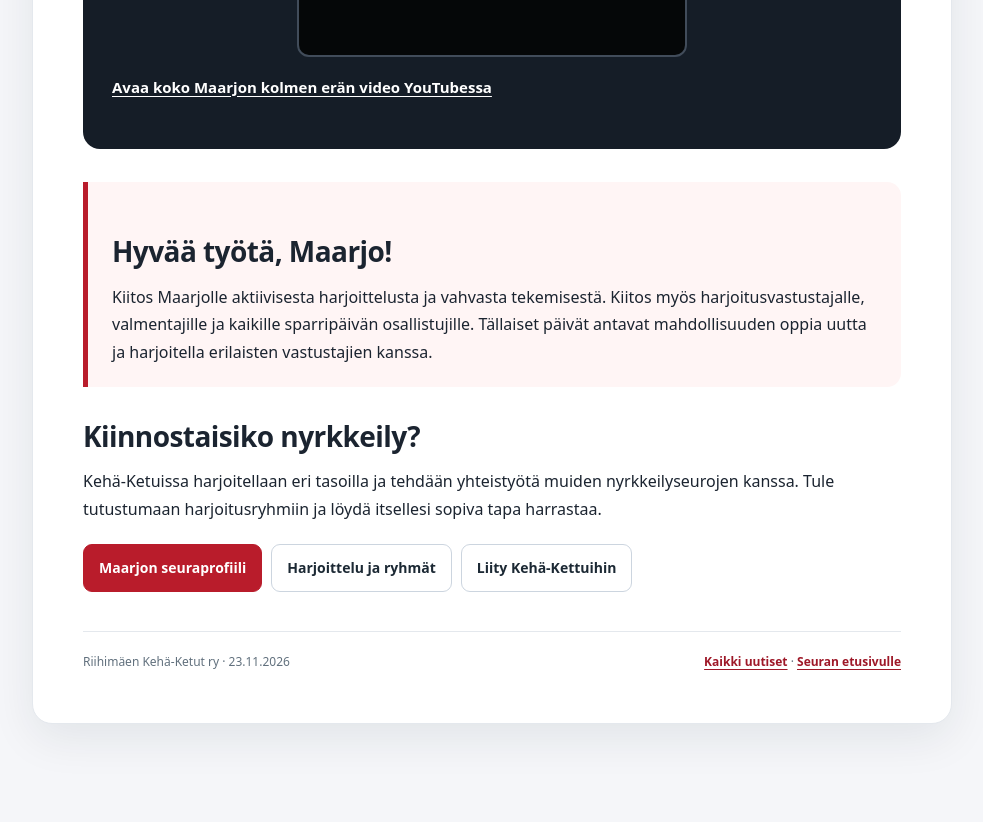
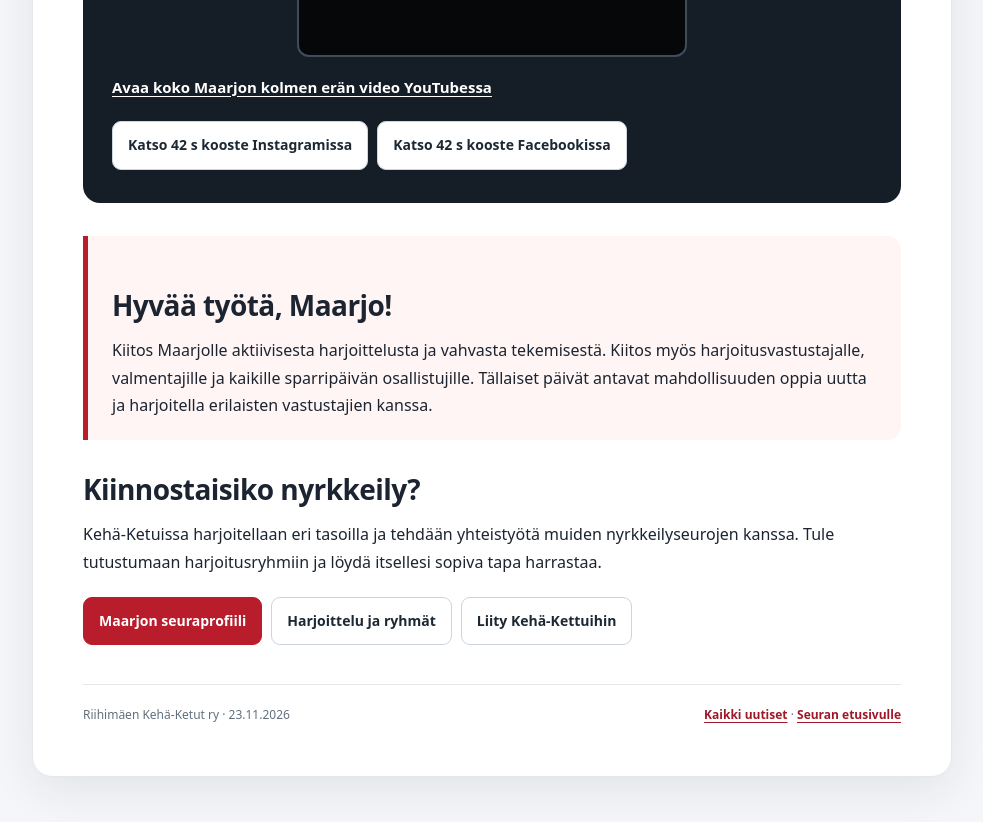
Before and after one commit to glesima/kehaketut-feed, a plain HTML site: page docs/tiedotteet/maarjo-ranne-maaratietoista-nyrkkeilya-2026-11-23.html in a window 1280 px wide. Shown: the part 1740-2562 px from the top of the page, without its empty margins (148-1131 px from the left). Before the commit the page ends 2519 px from the top, so only its background shows below. Drawn offline with Linux system fonts and the light colour scheme; grey boxes are pictures that could not be loaded.

Commit message:
Add confirmed PUBLISHED Maarjo Instagram and Facebook Reels links to athlete news

```diff
--- a/docs/tiedotteet/maarjo-ranne-maaratietoista-nyrkkeilya-2026-11-23.html
+++ b/docs/tiedotteet/maarjo-ranne-maaratietoista-nyrkkeilya-2026-11-23.html
@@ -62,6 +62,10 @@ p{margin:0 0 20px}h2{font-size:clamp(22px,3.3vw,28px);letter-spacing:-.02em;line
 <p>Riihimäellä 21.11.2026 järjestetyn sparripäivän videolla nähdään kolme erää harjoittelua. Kyseessä ei ole virallinen kilpailuottelu, vaan seurojen yhteistä sparritoimintaa.</p>
 <div class="vbox"><iframe loading="lazy" title="Maarjo Ranne – kolme erää harjoitussparria Riihimäellä 21.11.2026" src="https://www.youtube-nocookie.com/embed/ZLjwFYwaxVQ" referrerpolicy="strict-origin-when-cross-origin" allow="accelerometer; autoplay; clipboard-write; encrypted-media; gyroscope; picture-in-picture; web-share" allowfullscreen></iframe></div>
 <p><a href="https://www.youtube.com/watch?v=ZLjwFYwaxVQ" target="_blank" rel="noopener noreferrer" style="color:#fff;font-weight:800">Avaa koko Maarjon kolmen erän video YouTubessa</a></p>
+<div class="ctas" aria-label="Lyhyet somekoosteet">
+<a href="https://www.instagram.com/reel/DgFhL78mVz-/" target="_blank" rel="noopener noreferrer">Katso 42 s kooste Instagramissa</a>
+<a href="https://facebook.com/reel/1188668130260272" target="_blank" rel="noopener noreferrer">Katso 42 s kooste Facebookissa</a>
+</div>
 </section>
 <div class="mark">
 <h2>Hyvää työtä, Maarjo!</h2>
```
